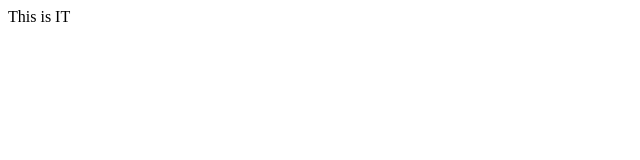
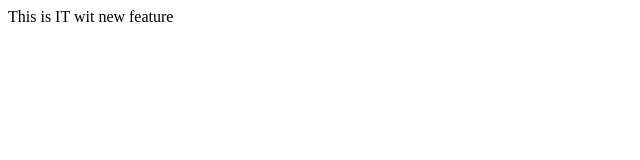
Before and after one commit to saakshisorate1/localRepo, a plain HTML site: page index.html in a window 1280 px wide. Shown: the whole page, without its empty margins (0-640 px from the left). Drawn offline with Linux system fonts and the light colour scheme.

Commit message:
new feature

```diff
--- a/index.html
+++ b/index.html
@@ -1 +1 @@
-<p> This is IT</p>
+<p> This is IT wit new feature</p>
```
